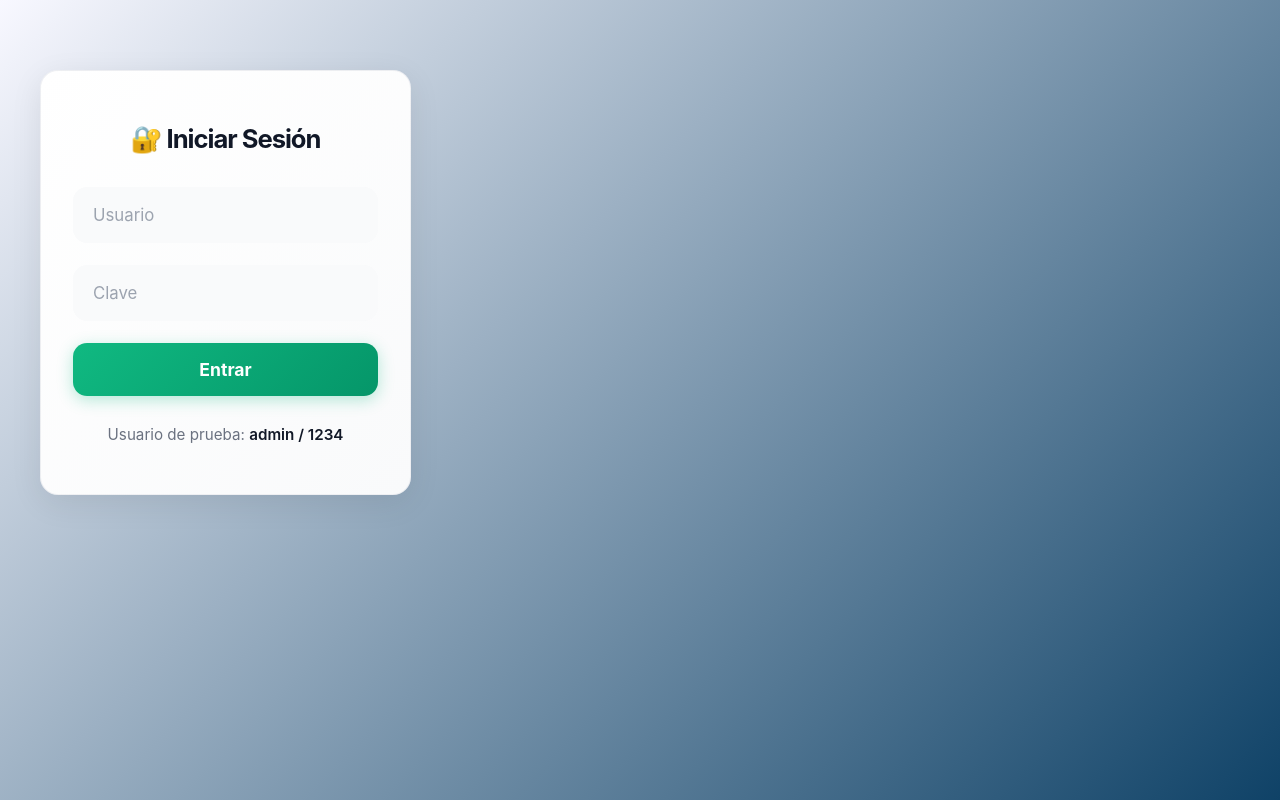
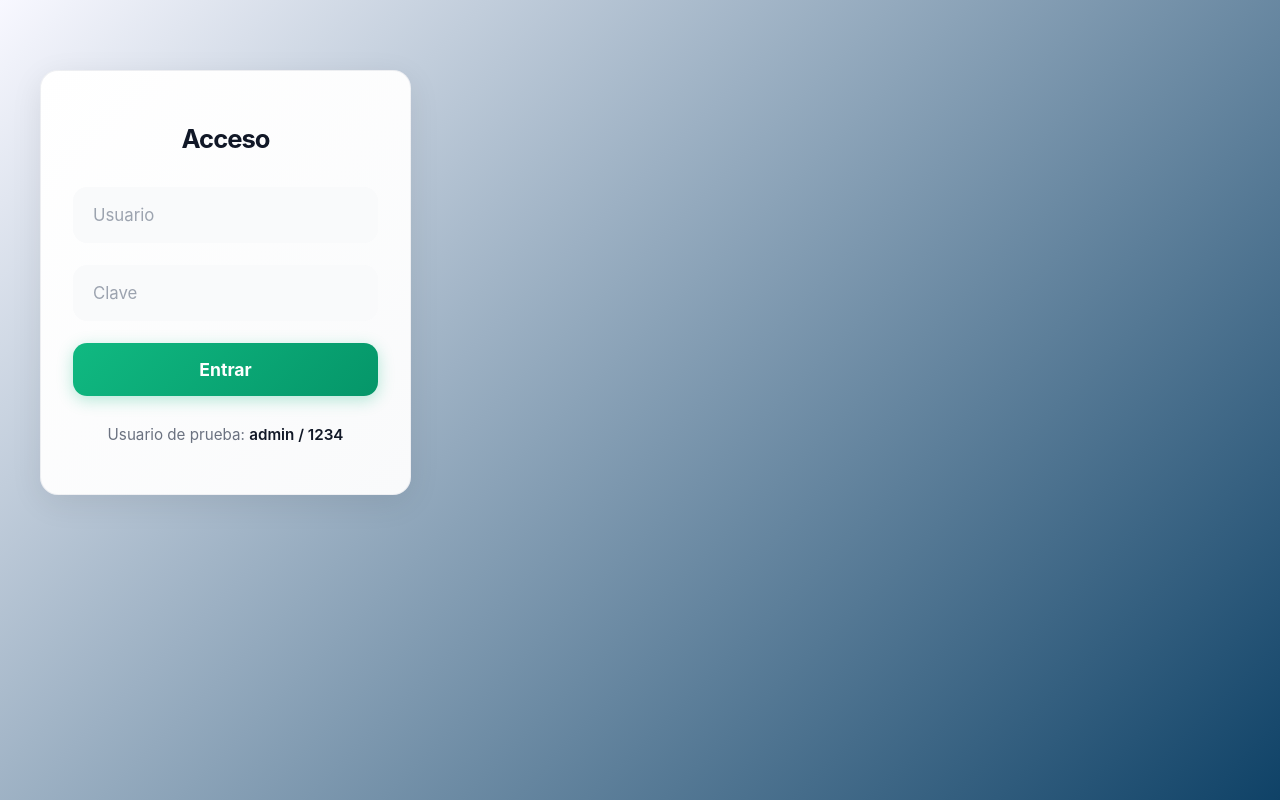
Before and after one commit to cocomicho1986/REGISTRO-MOTOS, a React (Vite) app in the folder frontend/: page /login in a window 1280 px wide. Built offline with nearby package versions, Linux system fonts and the light colour scheme; no server answers.

Commit message:
Cambio de titulo

```diff
--- a/frontend/src/components/LoginForm.jsx
+++ b/frontend/src/components/LoginForm.jsx
@@ -30,7 +30,7 @@ Archivo: frontend/src/components/LoginForm.jsx --> Archivo: frontend/src/context
 
   return (
     <div className="login-form-container">
-      <h2 className="login-form-title">🔐 Iniciar Sesión</h2>
+      <h2 className="login-form-title">Acceso</h2>
       {error && <p className="login-error">{error}</p>}
       <form onSubmit={handleSubmit}>
         <div className="form-group-login">
```
